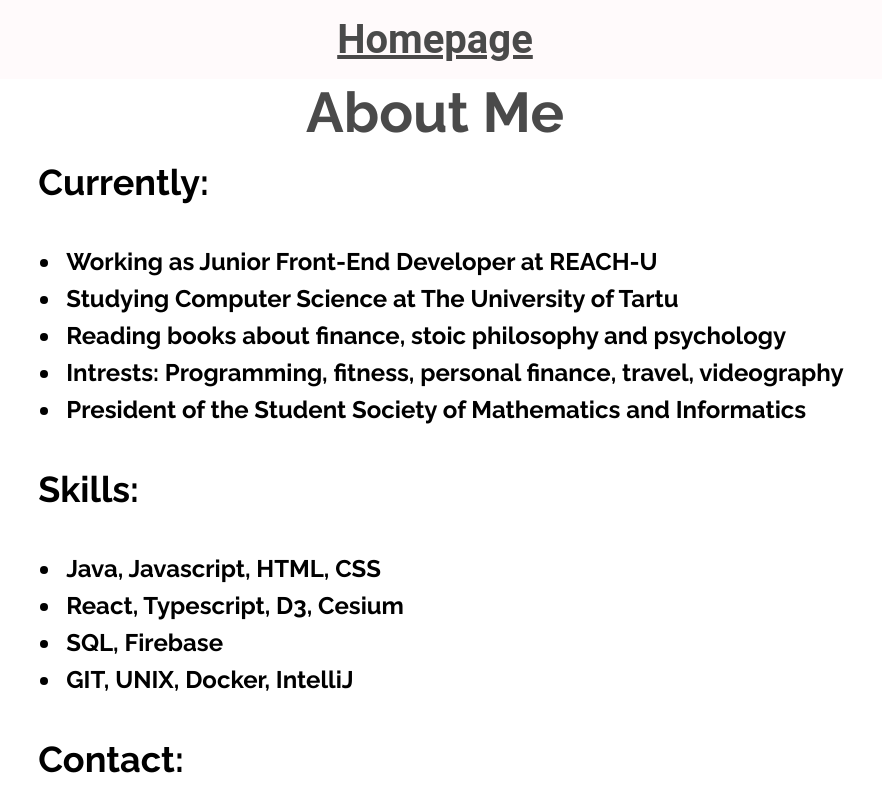
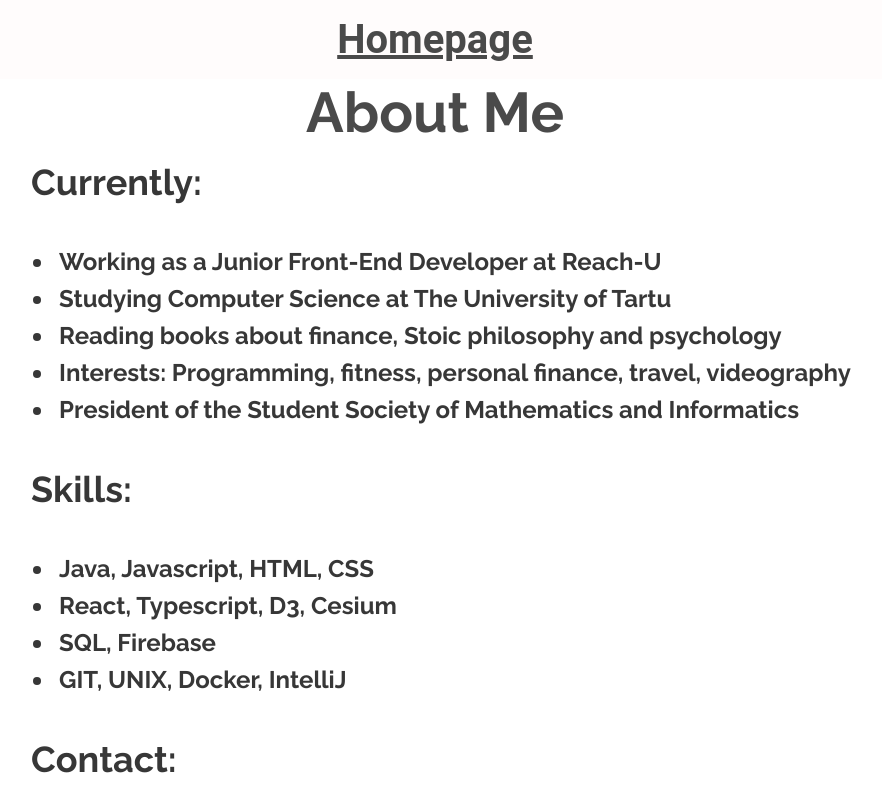
Before and after one commit to KristerL/Portfolio, a React (Create React App) app: page / in a window 1280 px wide. Both pictures are taken after a click on the button "About Me". Shown: the top 800 px of the page, without its empty margins (205-1087 px from the left). Built offline with nearby package versions, Linux system fonts and the light colour scheme.

Commit message:
Typo fixes and test update to see if height fix works on mobile

```diff
--- a/package.json
+++ b/package.json
@@ -2,7 +2,9 @@
   "name": "react-testing",
   "version": "0.1.0",
   "private": true,
+  "homepage": "https://kristerl.github.io/Portfolio",
   "dependencies": {
+    "gh-pages": "^2.0.1",
     "react": "^16.8.6",
     "react-dom": "^16.8.6",
     "react-scripts": "3.0.1"
@@ -12,7 +14,9 @@
     "start": "react-scripts start",
     "build": "react-scripts build",
     "test": "react-scripts test --env=jsdom",
-    "eject": "react-scripts eject"
+    "eject": "react-scripts eject",
+    "predeploy": "npm run build",
+    "deploy": "gh-pages -d build"
   },
   "browserslist": {
     "production": [
--- a/public/index.html
+++ b/public/index.html
@@ -1,14 +1,13 @@
 <!doctype html>
 <link href="https://fonts.googleapis.com/css?family=Raleway:700&display=swap" rel="stylesheet">
-<html lang="en">
+<html lang="en" style="height: 100%;">
   <head>
     <meta charset="utf-8">
     <meta name="viewport" content="width=device-width, initial-scale=1">
-    <link rel="shortcut icon" href="%PUBLIC_URL%/favicon.ico">
     <title>React App</title>
   </head>
-  <body>
-    <div id="root"></div>
+  <body  style="height: 100%;">
+    <div id="root" style="height: 100%;"></div>
 
   </body>
 </html>
--- a/src/App.css
+++ b/src/App.css
@@ -1,4 +1,9 @@
 *{
   text-align: center;
   box-sizing: border-box;
+  color: rgba(40, 40, 40, 0.93);
 }
+
+.App{
+  height: 100%;
+}
--- a/src/Components/Content/AboutMe.js
+++ b/src/Components/Content/AboutMe.js
@@ -7,10 +7,10 @@ const AboutMe = () =>{
       <div className={classes.Content}>
           <h2>Currently:</h2>
           <ul>
-              <li>Working as Junior Front-End Developer at REACH-U</li>
+              <li>Working as a Junior Front-End Developer at Reach-U</li>
               <li>Studying Computer Science at The University of Tartu</li>
-              <li>Reading books about finance, stoic philosophy and psychology</li>
-              <li>Intrests: Programming, fitness, personal finance, travel, videography</li>
+              <li>Reading books about finance, Stoic philosophy and psychology</li>
+              <li>Interests: Programming, fitness, personal finance, travel, videography</li>
               <li>President of the Student Society of Mathematics and Informatics</li>
           </ul>
           <h2>Skills:</h2>
--- a/src/Components/UI/Button/Button.module.css
+++ b/src/Components/UI/Button/Button.module.css
@@ -14,7 +14,7 @@
 
 
 .Button:hover{
-    background-color: rgba(255, 192, 203, 0.09);
+    background-color: rgba(255, 192, 203, 0.06);
 }
 
 @media (min-width: 1000px){
--- a/src/Containers/ContentDisplay/ContentDisplay.js
+++ b/src/Containers/ContentDisplay/ContentDisplay.js
@@ -15,7 +15,7 @@ const ContentDisplay = (props) =>{
             content = <Work/>;
             break;
         default:
-            content = <div><h1>KRISTER LOOGA</h1><h3>Junior Front End Developer</h3></div>;
+            content = <div><h1>KRISTER LOOGA</h1><h3>Junior Front-End Developer</h3></div>;
     }
     return(
         <div className={classes.ContentDisplay}>
--- a/src/Containers/ContentDisplay/ContentDisplay.module.css
+++ b/src/Containers/ContentDisplay/ContentDisplay.module.css
@@ -15,7 +15,6 @@
 .ContentDisplay h3{
     font-size: 1rem;
     font-weight: bold;
-    color: rgba(40, 40, 40, 0.93);
 }
 
 .Header{
--- a/src/Containers/LandingPage/LandingPage.module.css
+++ b/src/Containers/LandingPage/LandingPage.module.css
@@ -3,5 +3,5 @@
     flex-direction: column;
     align-items: center;
     justify-content: space-between;
-    height: 100vh;
+    height: 100%;
 }
--- a/src/index.css
+++ b/src/index.css
@@ -3,4 +3,5 @@ body {
   padding: 0;
   font-family: 'Raleway', sans-serif;
   font-size:16px;
+  height: 100%;
 }
```
Also changed, not shown: 1 other file (tests, documents, lock files or other folders).
